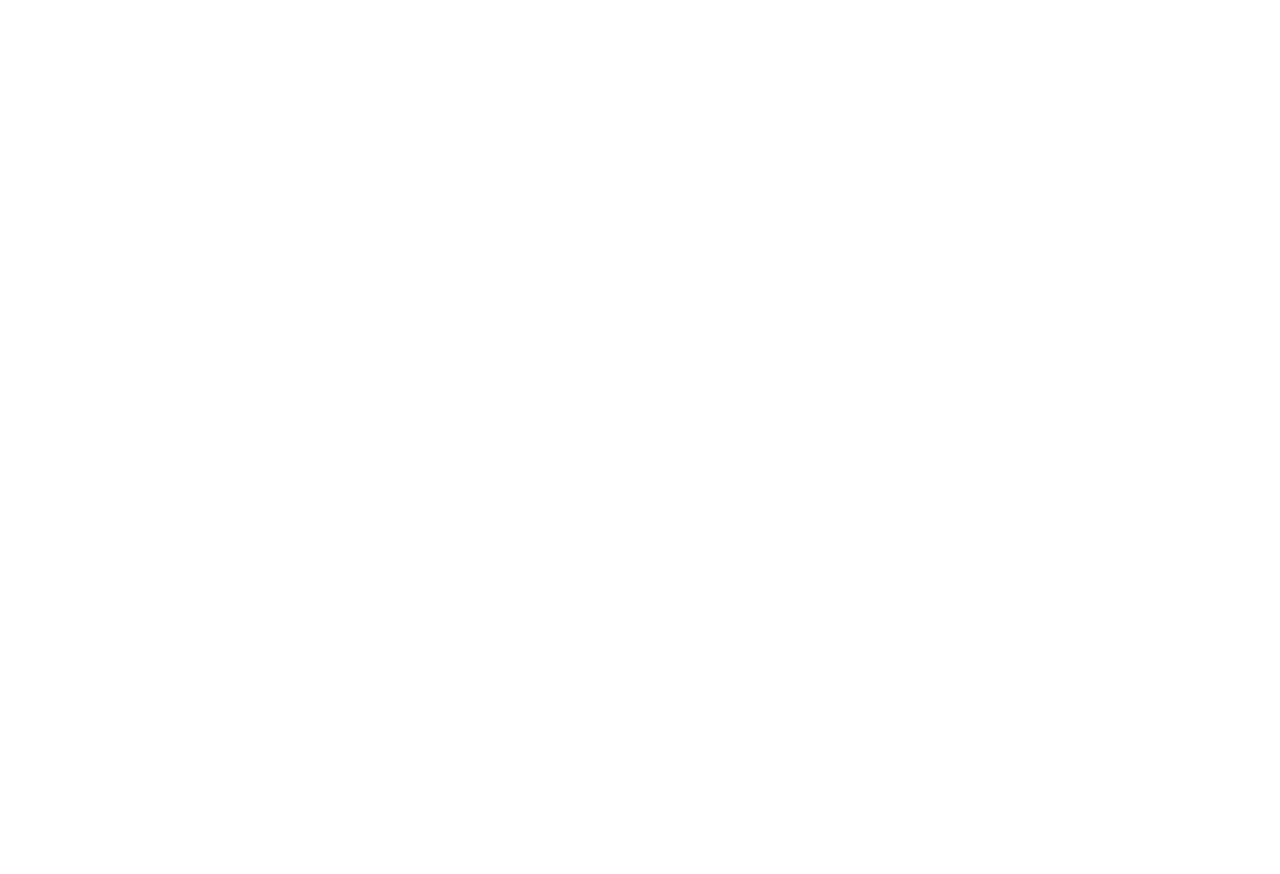
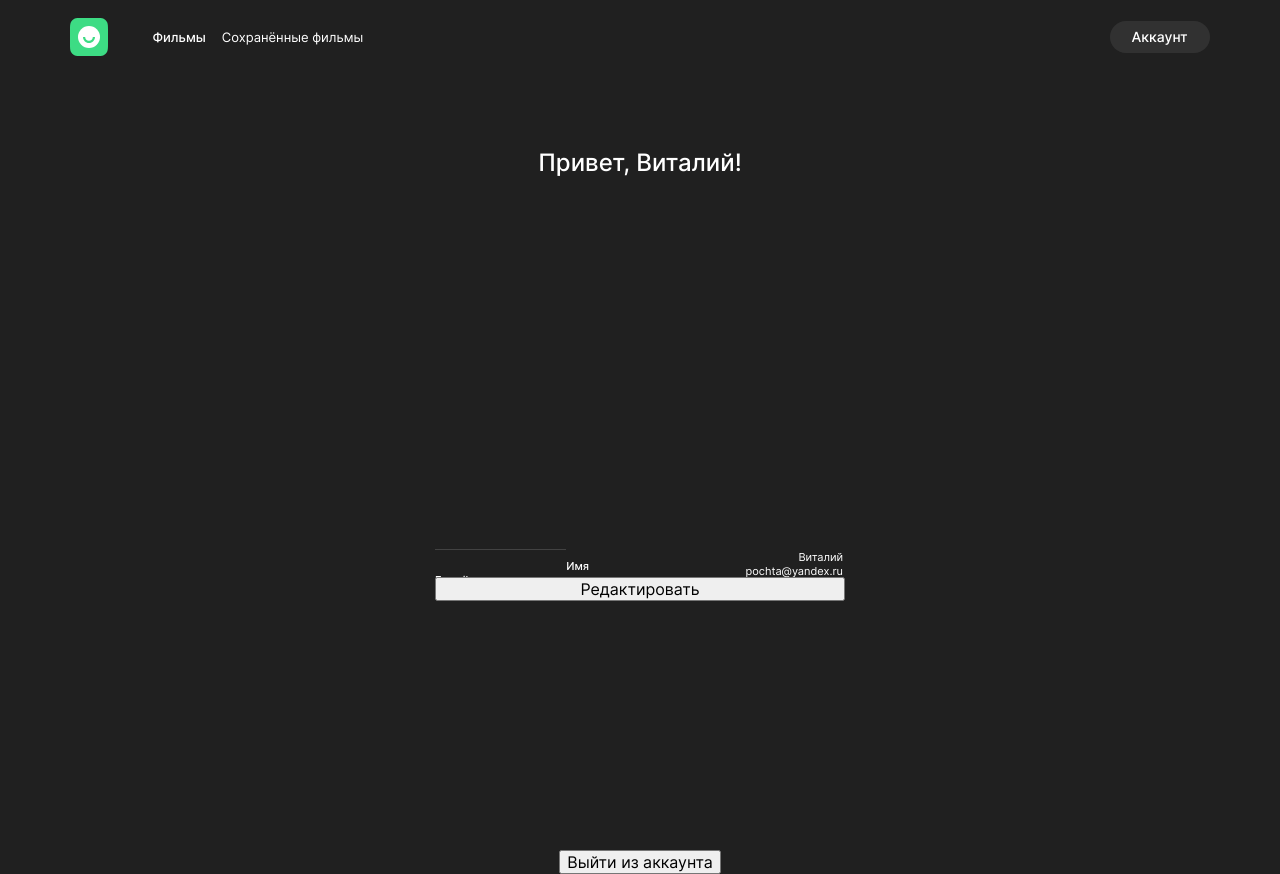
Before and after one commit to ViktorPekin/movies-explorer-frontend, a React app: page /profile in a window 1280 px wide. Before the commit this address had no page. Before the commit the page ends 800 px from the top, so only its background shows below. Built offline with nearby package versions, Linux system fonts and the light colour scheme.

Commit message:
add: component Profile

```diff
--- a/src/components/app/App.js
+++ b/src/components/app/App.js
@@ -6,6 +6,7 @@ import Main from '../main/Main';
 import Movies from "../movies/Movies";
 import Popup from '../popup/Popup';
 import SavedMovies from "../savedMovies/SavedMovies";
+import Profile from "../profile/Profile";
 
 function App() {
   const [isPopupOpen , setIsPopupOpen] = useState(false);
@@ -26,6 +27,9 @@ function App() {
         <Route path="/saved-movies" element={
           <SavedMovies/>
         }/>
+        <Route path="/profile" element={
+          <Profile/>
+        }/>
       </Routes>
       <Popup isOpen={isPopupOpen} closePopup={closePopup}/>
     </div>
--- a/src/components/header/header.css
+++ b/src/components/header/header.css
@@ -27,6 +27,10 @@
   color: #FFF;
   text-decoration: none;
   margin-left: 44px;
+}
+
+.header__link:last-child {
+  font-weight: 400;
 }
 
 .header__link:last-child {
--- a/src/components/moviesCardList/MoviesCardList.js
+++ b/src/components/moviesCardList/MoviesCardList.js
@@ -5,8 +5,8 @@ function MoviesCardList(props) {
     <section className='movies-card-list'>
       <div className='movies-card-list__container container'>
         <ul className={props.savedMovies ? 'movies-card-list__grid_button_margin' : 'movies-card-list__grid'}>
-          <MoviesCard savedMovies={true}/>
-          <MoviesCard savedMovies={true}/>
+          <MoviesCard savedMovies={props.savedMovies ? true : false}/>
+          <MoviesCard savedMovies={props.savedMovies ? true : false}/>
         </ul>
         <button className={props.savedMovies ? 'movies-card-list__button_hidden' : 'movies-card-list__button'}>Ещё</button>
       </div>
--- /dev/null
+++ b/src/components/profile/Profile.css
@@ -0,0 +1,57 @@
+.profile__container {
+  align-items: center;
+  height: 100vh;
+}
+
+.profile__title {
+  margin: 74px 0 0 0;
+  font-style: normal;
+  font-weight: 500;
+  font-size: 24px;
+  line-height: 29px;
+  text-align: center;
+  color: #FFFFFF;
+}
+
+.profile__form {
+  margin-top: 123px;
+  width: 410px;
+  display: flex;
+  flex-direction: column;
+}
+
+.profile__label {
+  display: flex;
+  flex-direction: row;
+  justify-content: space-between;
+  height: 14px;
+}
+
+.profile__label_name::before {
+  content: "";
+  width: 100%;
+  height: 1px;
+  background-color: #424242;
+}
+
+.profile__text {
+  font-style: normal;
+  font-weight: 500;
+  font-size: 11px;
+  line-height: 13px;
+  color: #FFFFFF;
+}
+
+.profile__input {
+  background-color: #202020;
+  border: none;
+}
+
+.profile__input::placeholder {
+  font-style: normal;
+  font-weight: 400;
+  font-size: 11px;
+  line-height: 13px;
+  text-align: right;
+  color: #FFFFFF;
+}
--- /dev/null
+++ b/src/components/profile/Profile.js
@@ -0,0 +1,26 @@
+import Header from '../../components/header/Header';
+
+function Profile() {
+  return(
+    <div className='profile'>
+      <Header/>
+      <div className='profile__container container'>
+        <h2 className='profile__title'>Привет, Виталий!</h2>
+        <form className='profile__form'>
+          <label className='profile__label profile__label_name'>
+            <p className='profile__text'>Имя</p>
+            <input className='profile__input' type='text' placeholder='Виталий'></input>
+          </label>
+          <label className='profile__label profile__label_email'>
+            <p className='profile__text'>E-mail</p>
+            <input className='profile__input' type='text' placeholder='pochta@yandex.ru'></input>
+          </label>
+          <button className='profile__form-button'>Редактировать</button>
+        </form>
+        <button className='profile__button-exit'>Выйти из аккаунта</button>
+      </div>
+    </div>
+  )
+}
+
+export default Profile;
--- a/src/index.css
+++ b/src/index.css
@@ -18,3 +18,4 @@
 @import url(./components/moviesCardList/moviesCardList.css);
 @import url(./components/popup/popup.css);
 @import url(./components/savedMovies/savedMovies.css);
+@import url(./components/profile/Profile.css);
```
Also changed, not shown: 1 other file.
